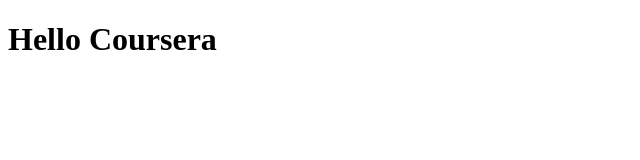
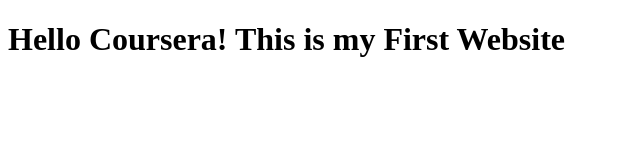
Before and after one commit to natetravis/coursera-test, a plain HTML site: page site/index.html in a window 1280 px wide. Shown: the whole page, without its empty margins (0-640 px from the left). Drawn offline with Linux system fonts and the light colour scheme.

Commit message:
small addition

```diff
--- a/site/index.html
+++ b/site/index.html
@@ -6,6 +6,6 @@
 	<title></title>
 </head>
 <body>
-<h1>Hello Coursera</h1>
+<h1>Hello Coursera! This is my First Website</h1>
 </body>
 </html>
```
